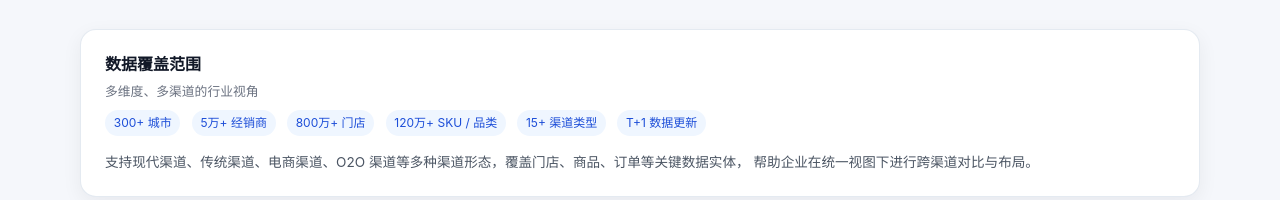
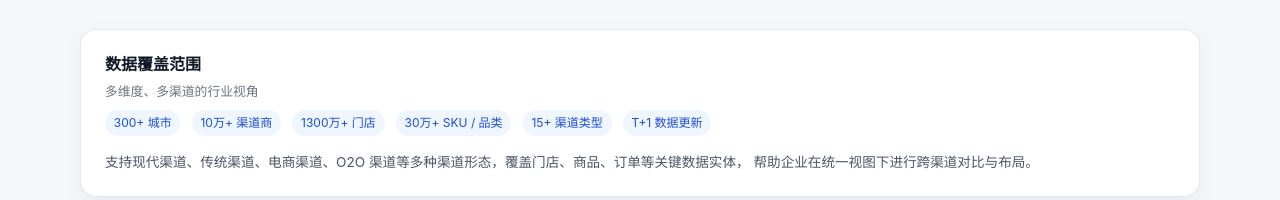
Before and after one commit to BravoPaul/fmgc, a plain HTML site: page index.html in a window 1280 px wide. Shown: the part 1251-1451 px from the top of the page. Drawn offline with Linux system fonts and the light colour scheme.

Commit message:
first commit8

```diff
--- a/index.html
+++ b/index.html
@@ -971,9 +971,9 @@
             <div class="card-body">
               <div class="chips-row">
                 <span class="pill">300+ 城市</span>
-                <span class="pill">5万+ 经销商</span>
-                <span class="pill">800万+ 门店</span>
-                <span class="pill">120万+ SKU / 品类</span>
+                <span class="pill">10万+ 渠道商</span>
+                <span class="pill">1300万+ 门店</span>
+                <span class="pill">30万+ SKU / 品类</span>
                 <span class="pill">15+ 渠道类型</span>
                 <span class="pill">T+1 数据更新</span>
               </div>
```
